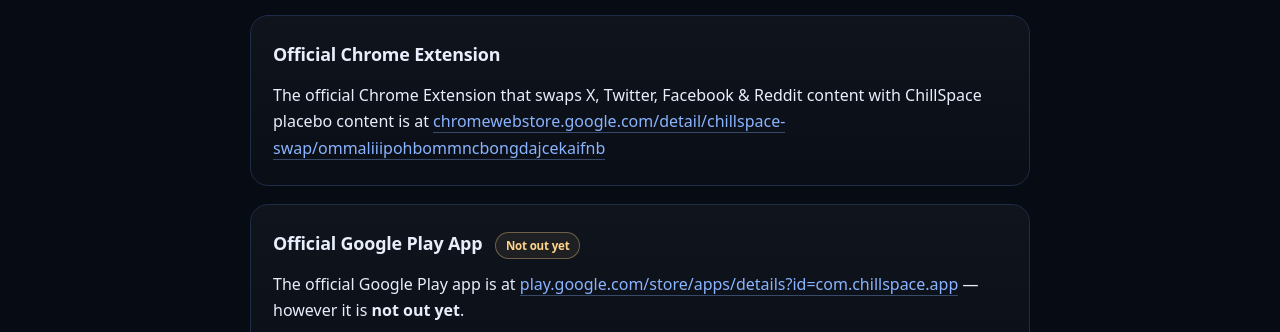
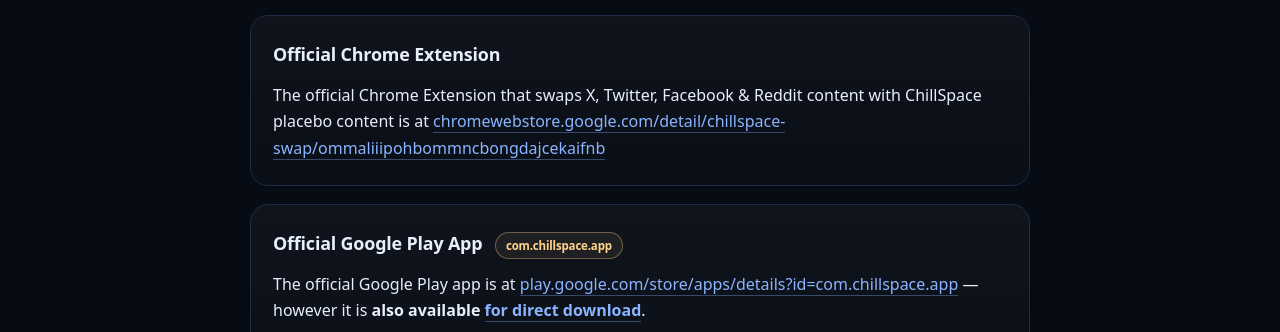
Before and after one commit to op-tube/chillspace, a plain HTML site: page link/index.html in a window 1280 px wide. Shown: the part 451-783 px from the top of the page. Drawn offline with Linux system fonts and the light colour scheme.

Commit message:
Update logo URL and Google Play app status message
Updated logo URL to use SVG format and modified Google Play app availability message.

```diff
--- a/link/index.html
+++ b/link/index.html
@@ -114,7 +114,7 @@
     "@id": "https://chillspace.ai/#brand",
     "name": "ChillSpace",
     "url": "https://chillspace.ai",
-    "logo": "https://chillspace.ai/icon.png",
+    "logo": "https://chillspace.ai/icon.svg",
     "slogan": "Chill, without the tracking."
   }
 }
@@ -531,10 +531,10 @@
     </section>
 
     <section id="google-play">
-      <h2>Official Google Play App <span class="pill soon">Not out yet</span></h2>
+      <h2>Official Google Play App <span class="pill soon">com.chillspace.app</span></h2>
       <p>The official Google Play app is at
         <a href="https://play.google.com/store/apps/details?id=com.chillspace.app" rel="noopener">play.google.com/store/apps/details?id=com.chillspace.app</a>
-        — however it is <strong>not out yet</strong>.
+        — however it is <strong>also available <a href="/download">for direct download</a></strong>.
       </p>
       <p class="muted">Once you have downloaded the app you can scroll the ChillSpace placebo feed and ReelSpace video feed without any internet (yes, even on a plane).</p>
     </section>
```
